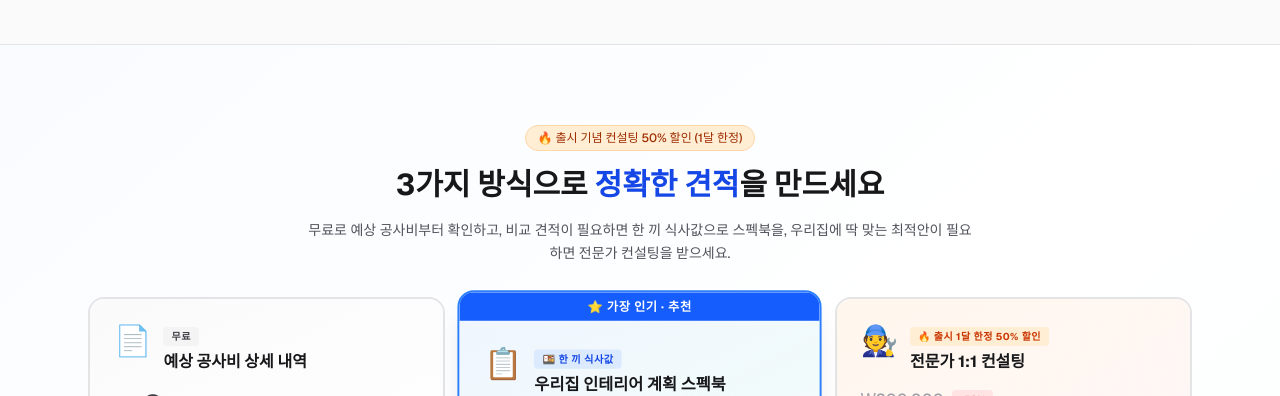
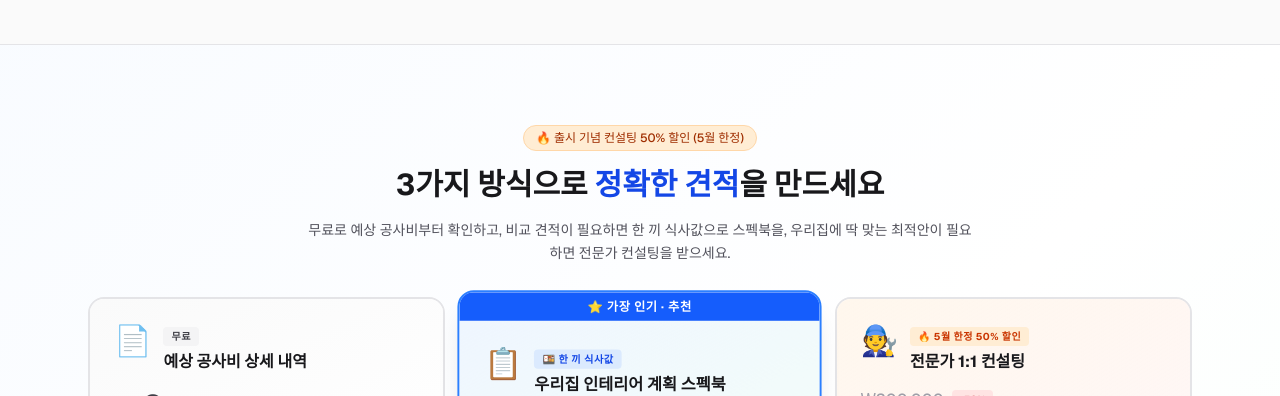
Before and after one commit to wonh82-design/aptplanner, a Next.js app: page / in a window 1280 px wide. Shown: the part 2440-2836 px from the top of the page. Built offline with nearby package versions, Linux system fonts and the light colour scheme.

Commit message:
copy: 컨설팅 50% 할인 안내 '1달 한정' → '5월 한정'
- 랜딩 페이지 Pricing 섹션 상단 배지
- ServicesPricing 컨설팅 카드 sub-badge
- pricing.ts promotionLabel

```diff
--- a/src/app/page.tsx
+++ b/src/app/page.tsx
@@ -177,7 +177,7 @@ export default function Landing() {
         <div className="max-w-6xl mx-auto px-6 py-20">
           <div className="text-center mb-8">
             <div className="inline-flex items-center gap-2 px-3 py-1 rounded-full bg-orange-100 border border-orange-200 text-orange-800 text-xs font-medium mb-4">
-              🔥 출시 기념 컨설팅 50% 할인 (1달 한정)
+              🔥 출시 기념 컨설팅 50% 할인 (5월 한정)
             </div>
             <h2 className="text-2xl sm:text-3xl font-bold text-zinc-900 mb-4">
               3가지 방식으로 <span className="text-blue-700">정확한 견적</span>을 만드세요
--- a/src/components/ServicesPricing.tsx
+++ b/src/components/ServicesPricing.tsx
@@ -110,7 +110,7 @@ export function ServicesPricing({
           recommended={recommended === 'consult'}
           icon={SERVICE_CONSULT.icon}
           name={SERVICE_CONSULT.name}
-          subBadge="🔥 출시 1달 한정 50% 할인"
+          subBadge="🔥 5월 한정 50% 할인"
           priceMain="₩150,000"
           priceOriginal="₩300,000"
           discountLabel="-50%"
--- a/src/lib/pricing.ts
+++ b/src/lib/pricing.ts
@@ -2,7 +2,7 @@
  * 서비스 가격·기능 상수.
  * 1) 무료 - 예상 공사비 상세 PDF
  * 2) 2.9만 - 인테리어 계획 스펙북 + 꿀팁
- * 3) 30만 → 15만 (출시 1달 50% 할인) - 전문가 컨설팅
+ * 3) 30만 → 15만 (5월 한정 50% 할인) - 전문가 컨설팅
  */
 
 export const SERVICE_FREE = {
@@ -78,7 +78,7 @@ export const SERVICE_CONSULT = {
   cta: '컨설팅 신청',
   valueAnchor: '컨설팅 한 번으로 평균 500~3,000만원 절감',
   savingsLabel: '예상 절감: 500~3,000만원',
-  promotionLabel: '출시 1달간 50% 할인 + 견적 비교 서비스 무료',
+  promotionLabel: '5월 한정 50% 할인 + 견적 비교 서비스 무료',
 } as const;
 
 export const SERVICES = [SERVICE_FREE, SERVICE_SPEC, SERVICE_CONSULT] as const;
```
